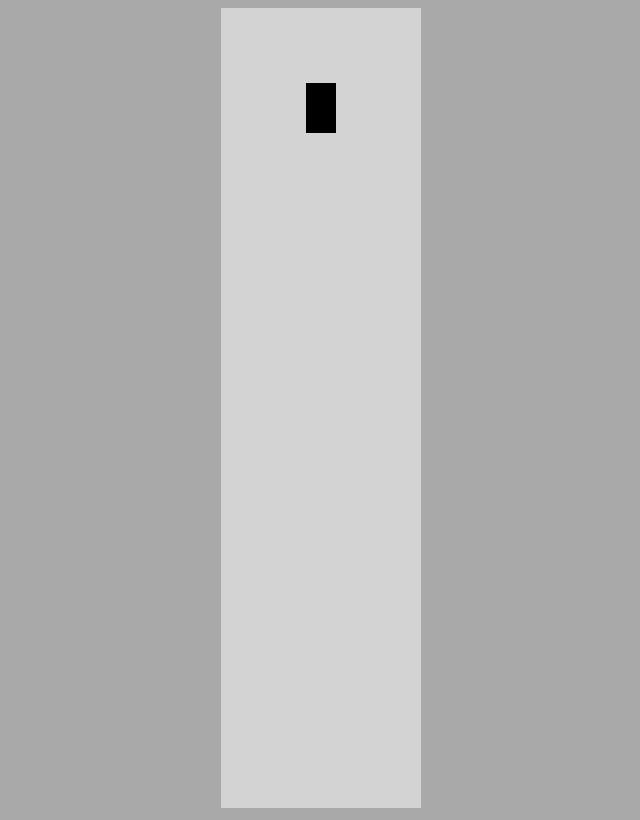
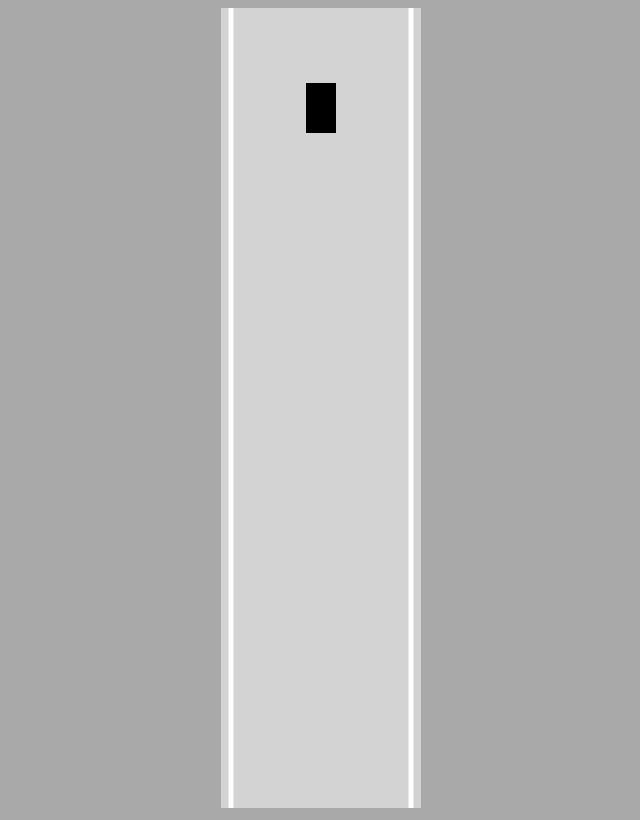
Before and after one commit to dilan-js/self-driving-car, a plain HTML site: page index.html in a window 1280 px wide. Shown: the whole page, without its empty margins (319-959 px from the left). Drawn offline with Linux system fonts and the light colour scheme.

Commit message:
added lanes

```diff
--- a/index.html
+++ b/index.html
@@ -5,7 +5,8 @@
 </head>
 <body>
   <canvas id="myCanvas"></canvas>
+  <script src="road.js"></script>
+  <script src="controls.js"></script>
   <script src="car.js"></script>
-  <script src="controls.js"></script>
   <script src="main.js"></script>
 </body>
--- a/main.js
+++ b/main.js
@@ -5,6 +5,7 @@ canvas.width = 200;
 //To draw on the canvas, we need drawing 2D drawing context
 //It will contain all the methods we need to draw what we want
 const ctx = canvas.getContext("2d");
+const road = new Road(canvas.width / 2, canvas.width * 0.9);
 const car = new Car(100, 100, 30, 50);
 
 animate();
@@ -12,6 +13,7 @@ animate();
 function animate() {
   car.update();
   canvas.height = window.innerHeight;
+  road.draw(ctx);
   car.draw(ctx);
   requestAnimationFrame(animate);
 }
--- /dev/null
+++ b/road.js
@@ -0,0 +1,29 @@
+class Road {
+  constructor(x, width, laneCount = 3) {
+    this.x = x;
+    this.width = width;
+    this.laneCount = laneCount;
+
+    this.left = x - width / 2;
+    this.right = x + width / 2;
+
+    const infinity = 1000000; //innate JS infinity causes some issues so using explicit value
+    this.top = -infinity;
+    this.bottom = infinity;
+  }
+
+  draw(ctx) {
+    ctx.lineWidth = 5;
+    ctx.strokeStyle = "white";
+
+    ctx.beginPath();
+    ctx.moveTo(this.left, this.top);
+    ctx.lineTo(this.left, this.bottom);
+    ctx.stroke();
+
+    ctx.beginPath();
+    ctx.moveTo(this.right, this.top);
+    ctx.lineTo(this.right, this.bottom);
+    ctx.stroke();
+  }
+}
```
